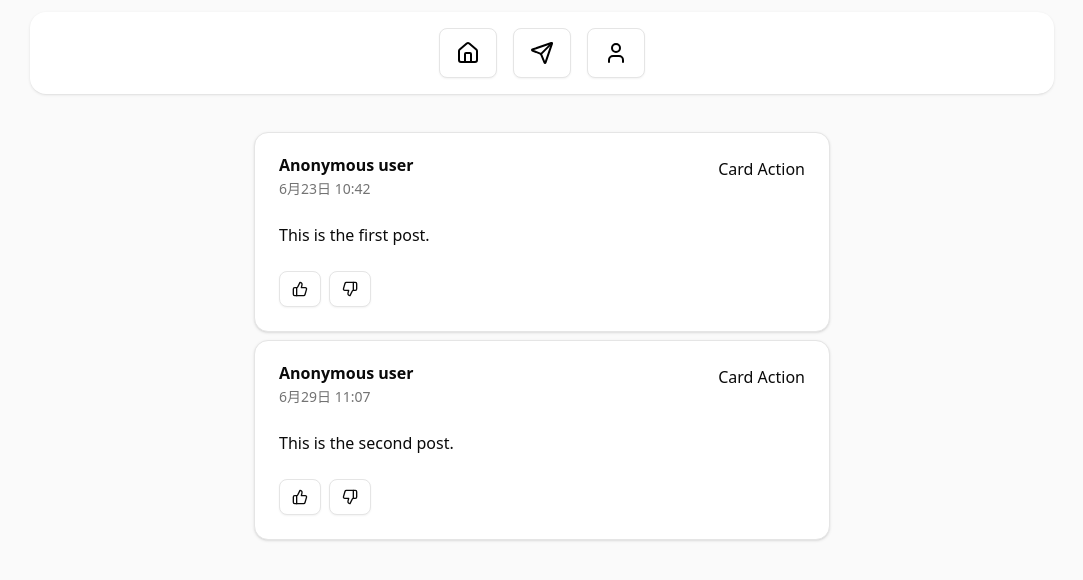
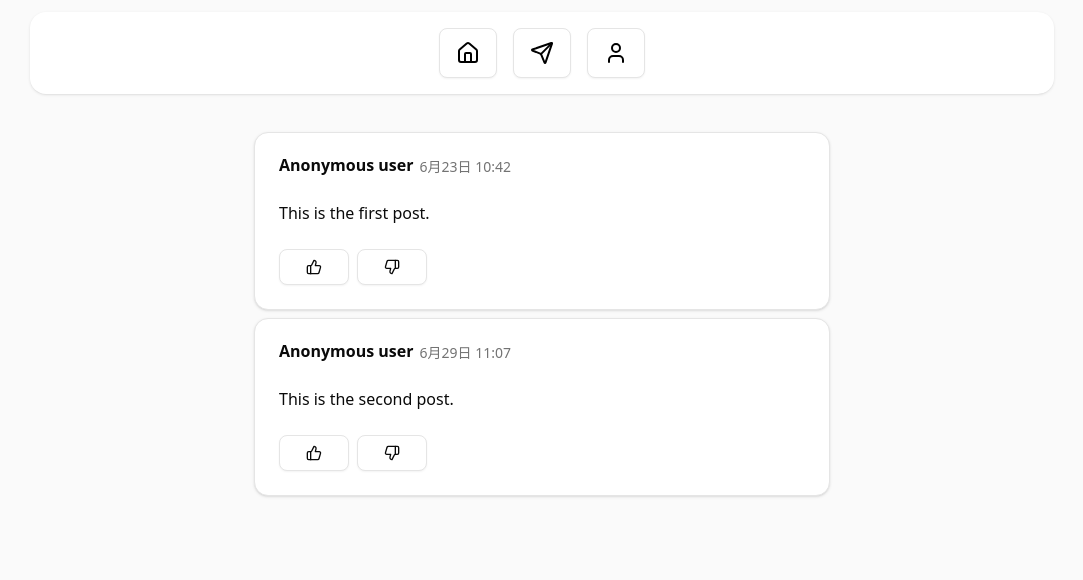
Before and after one commit to Maxhu787/anon-board, a Next.js app: page / in a window 1280 px wide. Shown: the top 580 px of the page, without its empty margins (98-1181 px from the left). Built offline with nearby package versions, Linux system fonts and the light colour scheme.

Commit message:
fixed posts

```diff
--- a/app/page.js
+++ b/app/page.js
@@ -1,3 +1,5 @@
+"use client";
+
 import Link from "next/link";
 import {
   Card,
@@ -10,7 +12,7 @@ import {
 } from "@/components/ui/card";
 import { Button } from "@/components/ui/button";
 import { ThumbsDown, ThumbsUp } from "lucide-react";
-// Mock posts data
+
 const posts = [
   {
     id: "1",
@@ -30,24 +32,39 @@ export default function Home() {
   return (
     <div className="p-8">
       {/* <h1 className="text-2xl font-bold mb-4">Latest Posts</h1> */}
-      <ul className="mb-8 flex flex-col items-center  space-y-2">
+      <ul className="mb-8 flex flex-col items-center space-y-2">
         {posts.map((post) => (
           <li key={post.id} className="w-full max-w-xl">
-            <Link href={`/posts/${post.id}`}>
+            <Link href={`/post/${post.id}`}>
               <Card>
-                <CardHeader>
-                  <CardTitle>{post.user}</CardTitle>
+                <CardHeader className="flex flex-row">
+                  <Link href={`/user/${1}`} className="hover:underline">
+                    <CardTitle>{post.user}</CardTitle>
+                  </Link>
                   <CardDescription>{post.date}</CardDescription>
-                  <CardAction>Card Action</CardAction>
                 </CardHeader>
                 <CardContent>
                   <p>{post.content}</p>
                 </CardContent>
                 <CardFooter className="gap-2">
-                  <Button variant="outline">
+                  <Button
+                    className="hover:cursor-pointer w-[70px]"
+                    variant="outline"
+                    onClick={(e) => {
+                      e.stopPropagation();
+                      e.preventDefault();
+                    }}
+                  >
                     <ThumbsUp />
                   </Button>
-                  <Button variant="outline">
+                  <Button
+                    className="hover:cursor-pointer w-[70px]"
+                    variant="outline"
+                    onClick={(e) => {
+                      e.stopPropagation();
+                      e.preventDefault();
+                    }}
+                  >
                     <ThumbsDown />
                   </Button>
                 </CardFooter>
--- /dev/null
+++ b/app/user/[id]/page.js
@@ -0,0 +1,25 @@
+import Link from "next/link";
+
+const posts = [
+  { id: "1", title: "user1", content: "profile" },
+  {
+    id: "2",
+    title: "user2",
+    content: "prifle stuff",
+  },
+];
+
+export default async function UserPage({ params }) {
+  const { id } = await params;
+  const post = posts.find((p) => p.id === id);
+  if (!post) return <div className="p-8">Post not found</div>;
+  return (
+    <div className="p-8">
+      <h1 className="text-xl font-bold mb-2">{post.title}</h1>
+      <p className="mb-4">{post.content}</p>
+      <Link href="/" className="text-blue-500 hover:underline">
+        ← Back to all posts
+      </Link>
+    </div>
+  );
+}
```
Also changed, not shown: app/post/[id]/page.js (renamed from app/posts/[id]/page.js).
